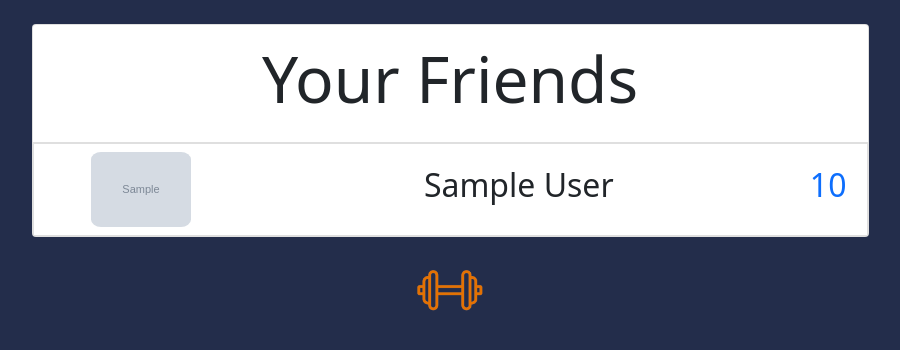
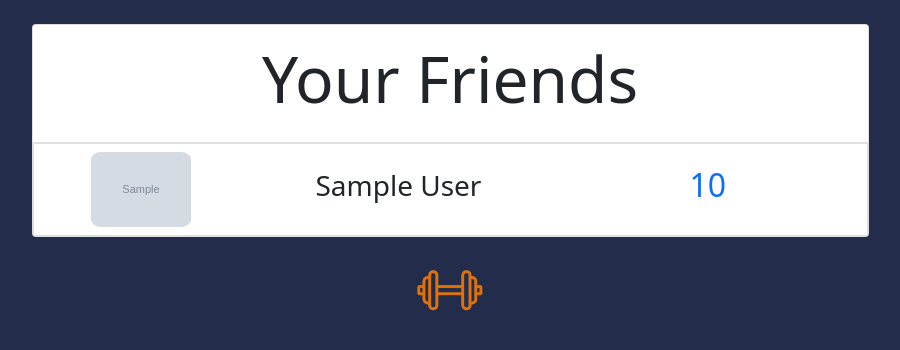
Before and after one commit to ma5243/HoosExercising, a Django app: template oauth/templates/oauth/friends_list.html in a window 1280 px wide. Shown: the part 56-406 px from the top of the page, without its empty margins (190-1090 px from the left). Run offline with Django 3.2, Linux system fonts and the light colour scheme; the template is opened without the code that fills it: most values are stand-ins (such as "Sample title", 1, 10 or a date in 2020); grey boxes marked "Sample" are stand-in pictures; some libraries are stand-ins or nearby versions.

Commit message:
Fixed friends list formatting

```diff
--- a/oauth/templates/oauth/friends_list.html
+++ b/oauth/templates/oauth/friends_list.html
@@ -60,11 +60,11 @@
                             <img class="img-fluid" src="{{ friend.photo_or_placeholder }}" style="width: 100px; border-radius: 10%;">
                         </div>
                         <div class="col">
-                            <h2>
+                            <h3>
                                 {{friend.user.first_name}} {{friend.user.last_name}}
-                            </h2>
+                            </h3>
                         </div>
-                        <div class="col-1 text-primary">
+                        <div class="col text-primary" style="right: 0px">
                             <h2>
                                 {{ friend.points }}
                             </h2>
```
